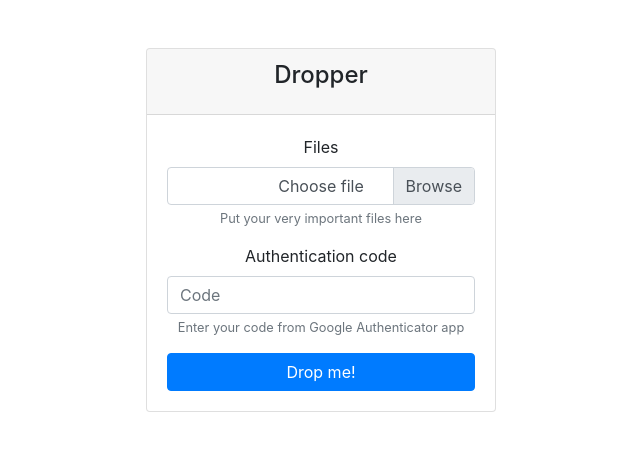
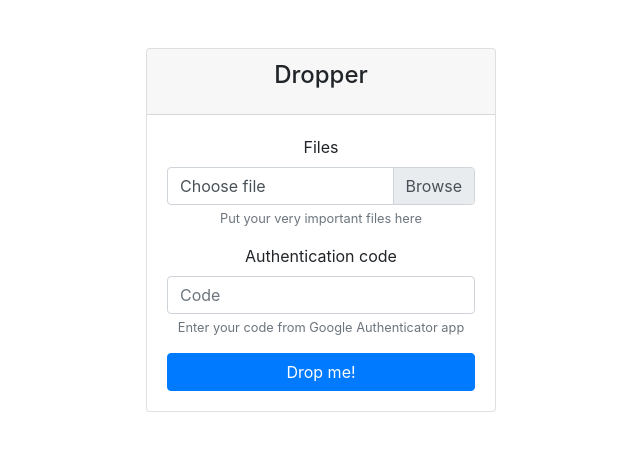
Before and after one commit to LiquidLemon/dropspot, a Flask app: page /drop in a window 1280 px wide. Shown: the part 56-507 px from the top of the page, without its empty margins (319-959 px from the left). Run offline with Flask 2, Linux system fonts and the light colour scheme; some libraries are stand-ins or nearby versions.

Commit message:
Drop form adjustment

```diff
--- a/dropspot/templates/drop.html
+++ b/dropspot/templates/drop.html
@@ -20,7 +20,7 @@ Drop
           <div class="input-group">
             <div class="custom-file">
               <input class="custom-file-input" type="file" name="files" id="files" onChange="updateFileLabel(this.files)" multiple/>
-              <label class="custom-file-label" for="files" id="files-label">Choose file</label>
+              <label class="custom-file-label text-left" for="files" id="files-label">Choose file</label>
             </div>
           </div>
           <small class="form-text text-muted">Put your very important files here</small>
```
